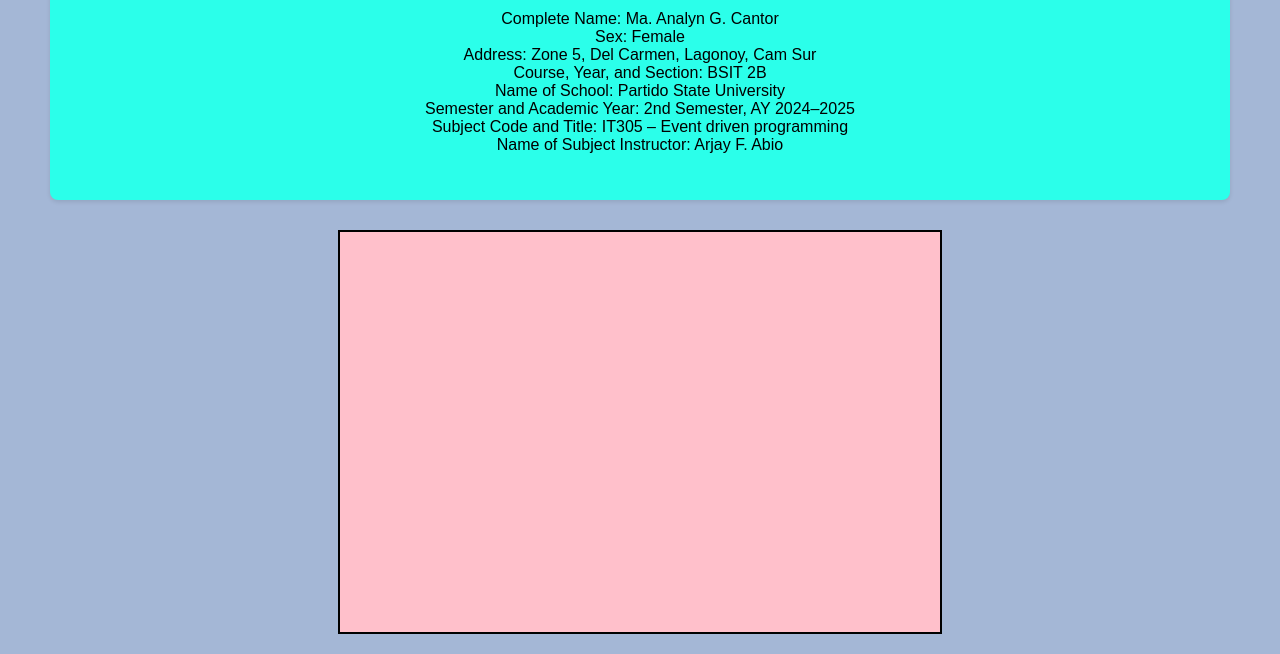
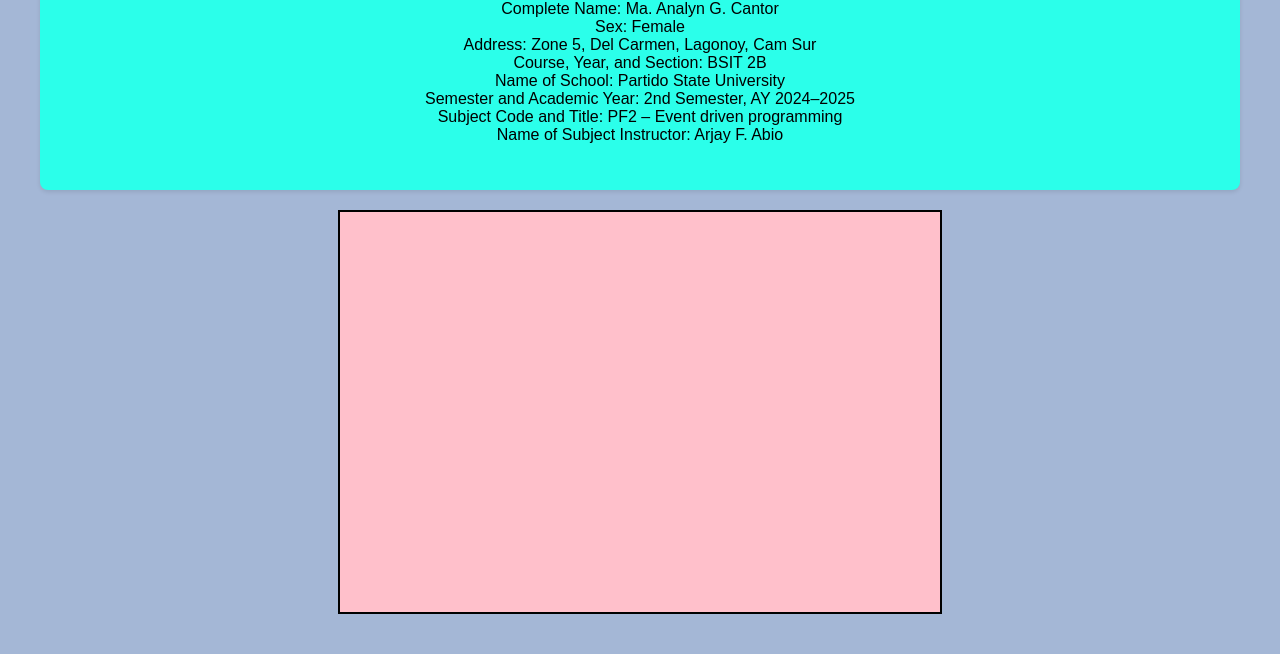
Before and after one commit to Violet27-ux/Analyn-Canvas-, a plain HTML site: page index.html in a window 1280 px wide. Shown: the part 150-804 px from the top of the page. Drawn offline with Linux system fonts and the light colour scheme.

Commit message:
Update index.html

```diff
--- a/index.html
+++ b/index.html
@@ -13,9 +13,9 @@
     }
 
     header {
-      margin: 30px;
+      margin: 20px;
       background-color: #2bffea;
-      padding: 30px;
+      padding: 30px 30px;
        border-radius: 8px;
       box-shadow: 0 2px 4px rgba(0,0,0,0.1);
     }
@@ -38,7 +38,7 @@
       Course, Year, and Section: BSIT 2B<br>
       Name of School: Partido State University<br>
       Semester and Academic Year: 2nd Semester, AY 2024–2025<br>
-      Subject Code and Title: IT305 – Event driven programming<br>
+      Subject Code and Title: PF2 – Event driven programming<br>
       Name of Subject Instructor: Arjay F. Abio
     </p>
   </header>
```
